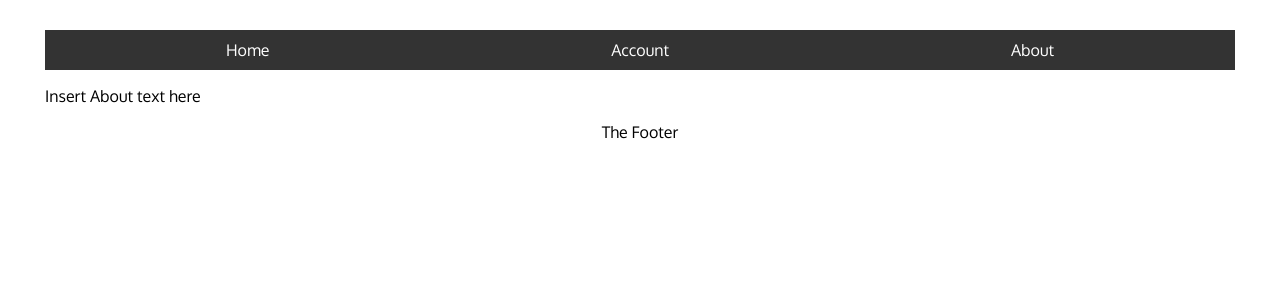
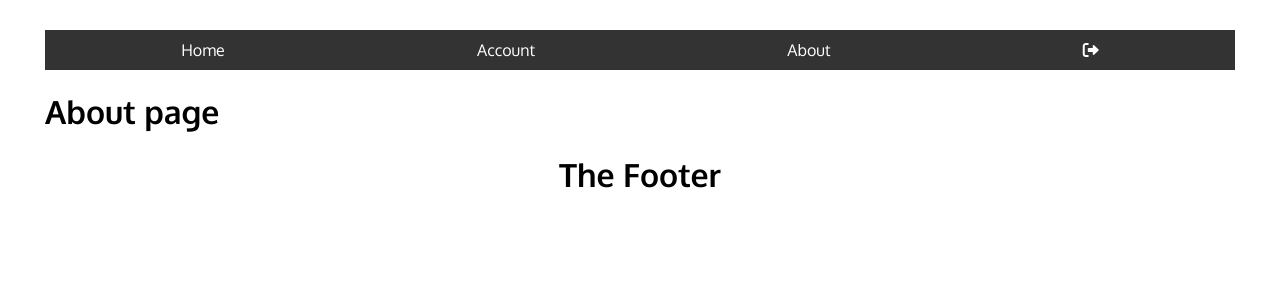
Before and after one commit to jayteex/ecommerce-app, a React (Vite) app in the folder frontend/: page /about in a window 1280 px wide. Shown: the top 300 px of the page. Built offline with nearby package versions, Linux system fonts and the light colour scheme; sample sign-in values are in the browser's storage; a web font is replaced by a local one.

Commit message:
Add Logout functionality

```diff
--- a/frontend/index.html
+++ b/frontend/index.html
@@ -6,6 +6,7 @@
     <link href="https://fonts.googleapis.com/css2?family=IBM+Plex+Sans:wght@400;700;900&display=swap" rel="stylesheet">
     <link href="https://use.typekit.net/oov2wcw.css" rel="stylesheet" type="text/css">
     <link rel="stylesheet" href="./index.css">
+    <link rel="stylesheet" href="https://cdnjs.cloudflare.com/ajax/libs/font-awesome/6.0.0-beta3/css/all.min.css">
     <meta name="viewport" content="width=device-width, initial-scale=1.0" />
     <title>JT E-Boutique</title>
   </head>
--- a/frontend/src/App.jsx
+++ b/frontend/src/App.jsx
@@ -8,8 +8,10 @@ import SignIn from './features/signin/SignIn';
 import Listing  from './features/listing/Listing';
 import Cart from './features/cart/Cart';
 import Search from './features/search/Search';
-import Account from './features/account/Account'
+import Account from './features/account/Account';
+import Logout from './features/navigation/Logout';
 import  CurrencyFilter from './features/currencyFilter/CurrencyFilter';
+
 
 // A wrapper that combines some components, so that they can be used in the Router below
 function ListingWrapper() {
@@ -28,10 +30,12 @@ const router = createBrowserRouter(createRoutesFromElements(
     <Route path="/" element={<Root />}>
       <Route index element={<Navigate to="/home" replace />} />
       <Route path="home" element={<ListingWrapper />} />
+      <Route path="home/loggedout" element={<ListingWrapper />} />
       <Route path="about" element={<About />} />
       <Route path="sign-up" element={<SignUp />} />
       <Route path="sign-in" element={<SignIn />} />
       <Route path="account" element={<Account />} />
+      <Route path="logout" element={<Logout />} />
     </Route>
 
 )
--- a/frontend/src/features/account/Account.jsx
+++ b/frontend/src/features/account/Account.jsx
@@ -3,6 +3,7 @@ export default function Account() {
 
     return (
         <>
+        <h1>Account Page</h1>
         </>
     );
 
--- a/frontend/src/features/navigation/About.jsx
+++ b/frontend/src/features/navigation/About.jsx
@@ -3,10 +3,8 @@ import React from "react";
 
 export default function About() {
   return (
-    <main>
-      <p>
-        Insert About text here
-      </p>
-    </main>
+    <>
+      <h1>About page</h1>
+    </>
   );
 }
--- a/frontend/src/features/navigation/Footer.jsx
+++ b/frontend/src/features/navigation/Footer.jsx
@@ -3,7 +3,7 @@ export default function Footer() {
 
   return (
     <footer>
-      <p>The Footer</p>
+      <h1>The Footer</h1>
     </footer>
   );
 }
--- a/frontend/src/features/navigation/Header.jsx
+++ b/frontend/src/features/navigation/Header.jsx
@@ -14,6 +14,7 @@ export default function Header () {
       {!user && <NavLink to="/sign-in">Login</NavLink>}
       {user && <NavLink to="/account">Account</NavLink>}
       <NavLink to="/about">About</NavLink>
+      {user && <NavLink to="/logout" ><i title="Logout" class="fa-solid fa-right-from-bracket"></i></NavLink>}
     </div>
   )
 }
--- /dev/null
+++ b/frontend/src/features/navigation/Logout.jsx
@@ -0,0 +1,22 @@
+// frontend/src/features/navigation/Logout.jsx
+import { useEffect } from "react";
+import { useDispatch } from "react-redux";
+import { signInRequest, signInSuccess } from "../signin/signInSlice";
+
+export default function Logout() {
+
+  const dispatch = useDispatch();
+
+  // Updating the store and localStorage
+  useEffect(() => {
+    dispatch(signInRequest());
+    dispatch(signInSuccess(null));
+    localStorage.removeItem('user');
+  }, []);
+
+  return (
+    <>
+      <h1>You have successfully logged out.</h1>
+    </>
+  );
+};
--- a/frontend/src/features/signin/SignIn.jsx
+++ b/frontend/src/features/signin/SignIn.jsx
@@ -17,6 +17,7 @@ import { createTheme, ThemeProvider } from '@mui/material/styles';
 import { NavLink, useNavigate } from 'react-router-dom';
 import { signInUserApi } from '../../api/signIn';
 import { signInRequest, signInSuccess, signInFailure } from './signInSlice';
+import { saveUserDataToLocalStorage } from '../../utils/localStorageUtil';
 
 // Some issues with index.css persist
 const defaultTheme = createTheme({
@@ -47,8 +48,8 @@ export default function SignIn() {
       const userData = { email, password };
       const response = await signInUserApi(userData);
 
-      // Store the response object directly in localStorage
-      localStorage.setItem('user', JSON.stringify(response));
+      // Imported from utils
+      saveUserDataToLocalStorage(response);
 
       // Dispatch the response object directly to the Redux store
       dispatch(signInSuccess(response));
--- /dev/null
+++ b/frontend/src/utils/localStorageUtil.js
@@ -0,0 +1,11 @@
+// frontend/src/utils/localStorageUtil.js
+const saveUserDataToLocalStorage = (userData) => {
+    localStorage.setItem('user', JSON.stringify(userData));
+
+    // Automatic deletion of user object after 1 hour
+    setTimeout(() => {
+      localStorage.removeItem('user');
+    }, 60 * 60 * 1000);
+  };
+
+  export { saveUserDataToLocalStorage };
```
Also changed, not shown: 1 other file (tests, documents, lock files or other folders).
